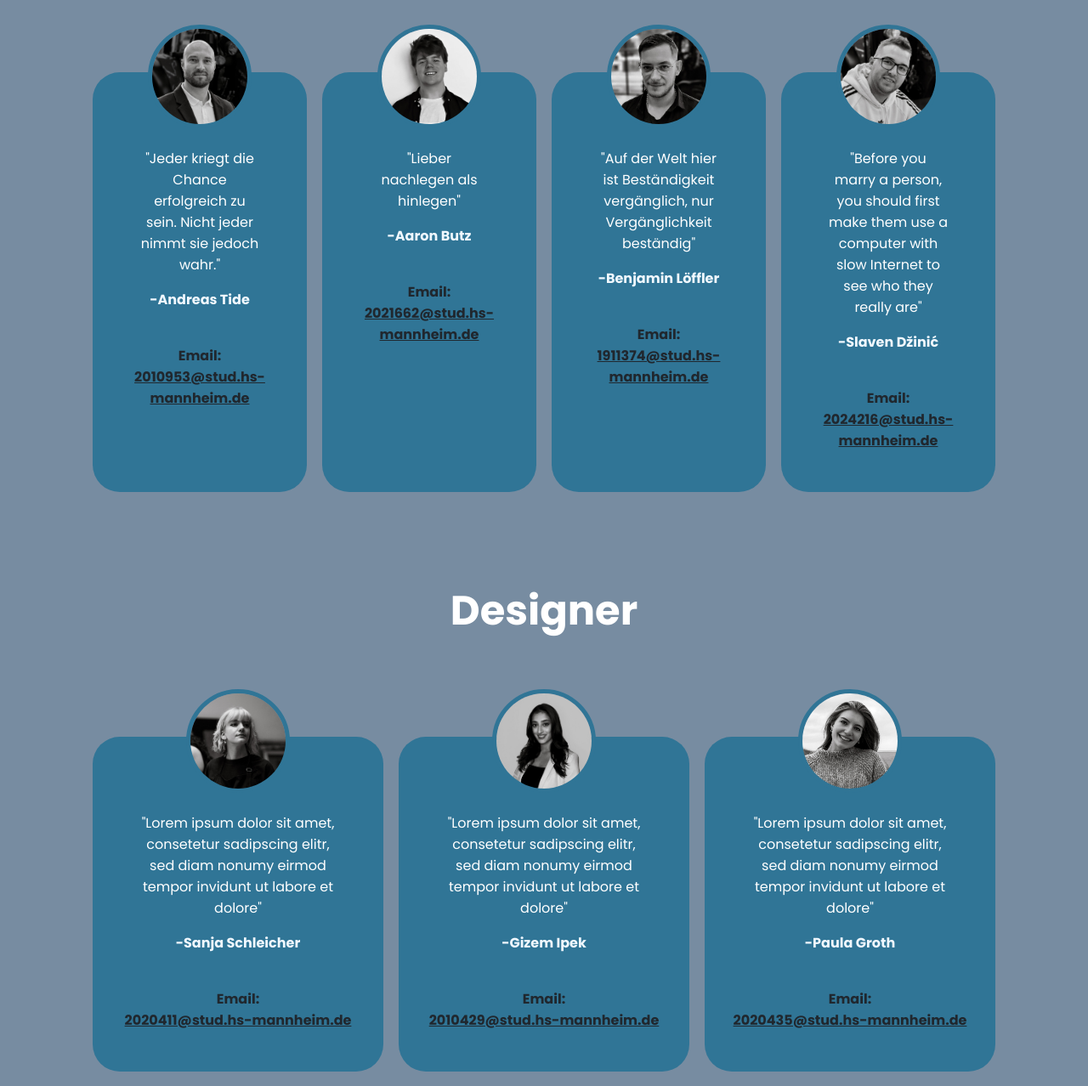
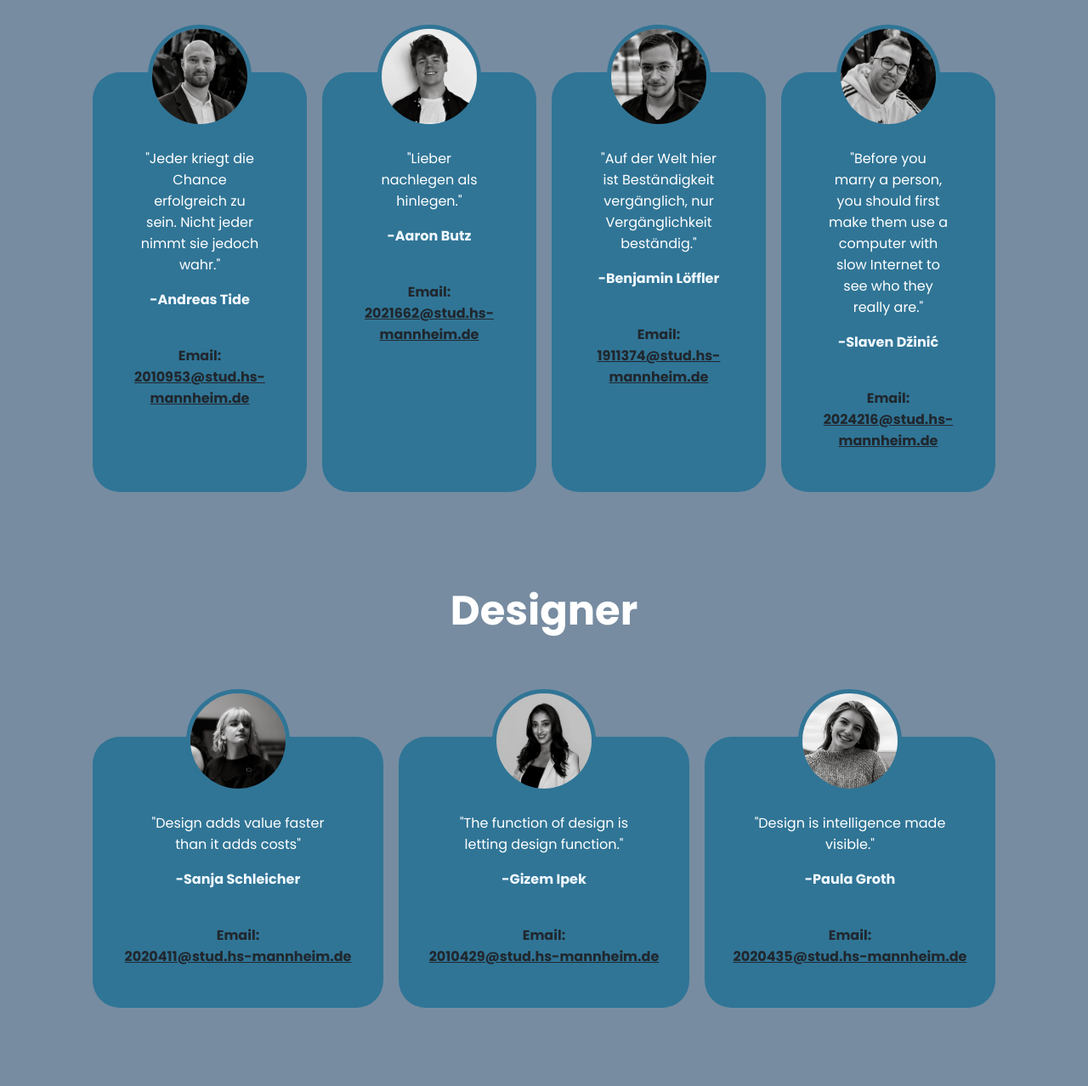
Before and after one commit to Dzino3/CoduxWeb, a plain HTML site: page index.html in a window 1280 px wide. Shown: the part 1485-2763 px from the top of the page at 85% size. Drawn offline with Linux system fonts and the light colour scheme.

Commit message:
fastfertig

```diff
--- a/index.html
+++ b/index.html
@@ -29,7 +29,7 @@
         <div class="container">
             <div class="left-col">
                 <p class="subhead">SEP-2022 HS Mannheim</p>
-                <h1>Crodux der beßte Man</h1>
+                <h1>Code to perfection</h1>
 
                 <div class="hero-ctg">
                     <a href="#Team" class="primary-cta">Team CODUX</a>
@@ -72,21 +72,21 @@
                 </li>
                 <li>
                     <img src="images/people/Aaron_SEP.jpg" alt="person">
-                    <blockquote>"Lieber nachlegen als hinlegen"</blockquote>
+                    <blockquote>"Lieber nachlegen als hinlegen."</blockquote>
                     <p>-Aaron Butz</p>
                     <br>
                     <a>Email:<br><a href="mailto:2021662@stud.hs-mannheim.de">2021662@stud.hs-mannheim.de</a></a>
                 </li>
                 <li>
                     <img src="images/people/Beni_SEP.jpg" alt="person">
-                    <blockquote>"Auf der Welt hier ist Beständigkeit vergänglich, nur Vergänglichkeit beständig"</blockquote>
+                    <blockquote>"Auf der Welt hier ist Beständigkeit vergänglich, nur Vergänglichkeit beständig."</blockquote>
                     <p>-Benjamin Löffler</p>
                     <br>
                     <a>Email:<br> <a href="mailto:1911374@stud.hs-mannheim.de"> 1911374@stud.hs-mannheim.de</a></a>
                 </li>
                 <li>
                     <img src="images/people/Slaven_SEP.jpg" alt="person">
-                    <blockquote>"Before you marry a person, you should first make them use a computer with slow Internet to see who they really are"</blockquote>
+                    <blockquote>"Before you marry a person, you should first make them use a computer with slow Internet to see who they really are."</blockquote>
                     <p>-Slaven Džinić</p>
                     <br>
                     <a>Email:<br><a href="mailto:2024216@stud.hs-mannheim.de">2024216@stud.hs-mannheim.de</a></a>
@@ -101,21 +101,21 @@
             <ul>
                 <li>
                     <img src="images/people/Sanja_SEP.jpg" alt="person">
-                    <blockquote>"Lorem ipsum dolor sit amet, consetetur sadipscing elitr, sed diam nonumy eirmod tempor invidunt ut labore et dolore"</blockquote>
+                    <blockquote>"Design adds value faster than it adds costs"</blockquote>
                     <p>-Sanja Schleicher</p>
                     <br>
                     <a>Email:<br><a href="mailto:2020411@stud.hs-mannheim.de">2020411@stud.hs-mannheim.de</a></a>
                 </li>
                 <li>
                     <img src="images/people/Gizem_SEP.jpg" alt="person">
-                    <blockquote>"Lorem ipsum dolor sit amet, consetetur sadipscing elitr, sed diam nonumy eirmod tempor invidunt ut labore et dolore"</blockquote>
+                    <blockquote>"The function of design is letting design function."</blockquote>
                     <p>-Gizem Ipek</p>
                     <br>
                     <a>Email:<br><a href="mailto:2010429@stud.hs-mannheim.de">2010429@stud.hs-mannheim.de</a></a>
                 </li>
                 <li>
                     <img src="images/people/Paula_SEP.jpg" alt="person">
-                    <blockquote>"Lorem ipsum dolor sit amet, consetetur sadipscing elitr, sed diam nonumy eirmod tempor invidunt ut labore et dolore"</blockquote>
+                    <blockquote>"Design is intelligence made visible."</blockquote>
                     <p>-Paula Groth</p>
                     <br>
                     <a>Email:<br><a href="mailto:2020435@stud.hs-mannheim.de">2020435@stud.hs-mannheim.de</a></a>
```
